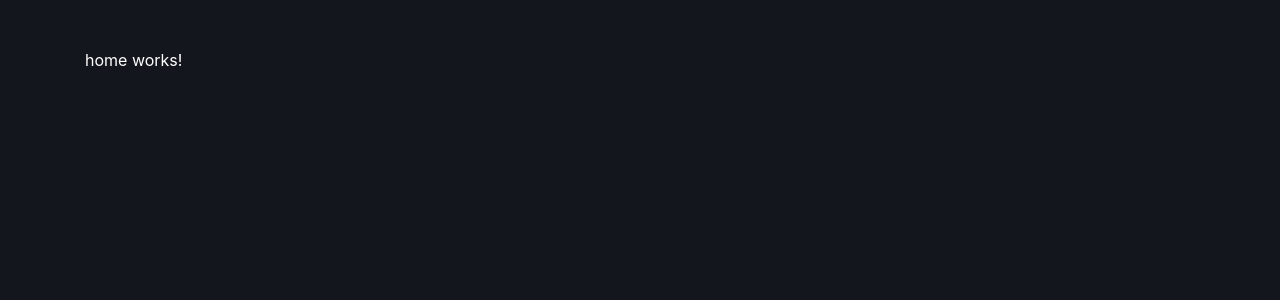
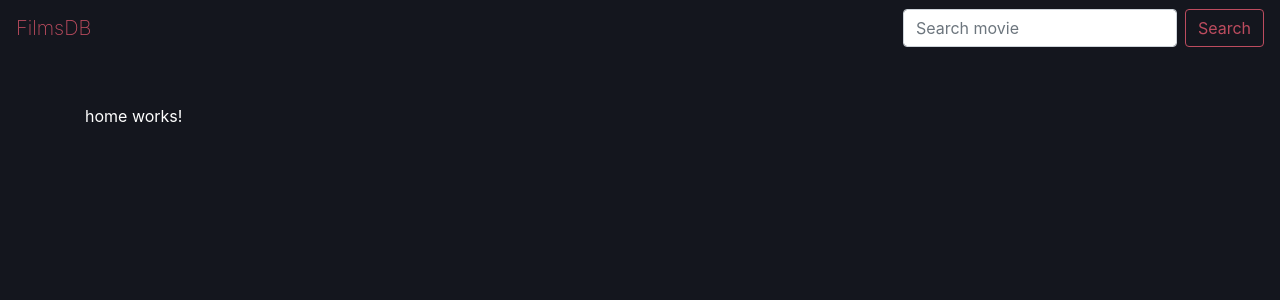
Before and after one commit to aorek/JustMovieDB, an Angular app: page /home in a window 1280 px wide. Shown: the top 300 px of the page. Built offline with nearby package versions, Linux system fonts and the light colour scheme.

Commit message:
Create navbar component

```diff
--- a/src/app/app.component.html
+++ b/src/app/app.component.html
@@ -1,3 +1,5 @@
+<app-navbar></app-navbar>
+
 <div class="container mt-5">
   <router-outlet></router-outlet>
 </div>
--- a/src/app/app.module.ts
+++ b/src/app/app.module.ts
@@ -4,10 +4,11 @@ import { HttpClientModule } from '@angular/common/http';
 
 import { AppRouterModule } from './app-router.module';
 import { AppComponent } from './app.component';
+import { ComponentsModule } from './components/components.module';
 
 @NgModule({
   declarations: [AppComponent],
-  imports: [BrowserModule, HttpClientModule, AppRouterModule],
+  imports: [BrowserModule, HttpClientModule, AppRouterModule, ComponentsModule],
   providers: [],
   bootstrap: [AppComponent],
 })
--- /dev/null
+++ b/src/app/components/navbar/navbar.component.html
@@ -0,0 +1,31 @@
+<nav class="navbar navbar-expand-sm">
+  <a class="navbar-brand" routerLink="/home">FilmsDB</a>
+  <button
+    class="navbar-toggler"
+    type="button"
+    data-toggle="collapse"
+    data-target="#navbarSupportedContent"
+    aria-controls="navbarSupportedContent"
+    aria-expanded="false"
+    aria-label="Toggle navigation"
+  >
+    <span class="navbar-toggler-icon"></span>
+  </button>
+
+  <div
+    class="collapse navbar-collapse justify-content-end"
+    id="navbarSupportedContent"
+  >
+    <form class="form-inline my-2 my-lg-0">
+      <input
+        class="form-control mr-sm-2"
+        type="search"
+        placeholder="Search movie"
+        aria-label="Search"
+      />
+      <button class="btn btn-outline-success my-2 my-sm-0" type="submit">
+        Search
+      </button>
+    </form>
+  </div>
+</nav>
--- /dev/null
+++ b/src/app/components/navbar/navbar.component.ts
@@ -0,0 +1,15 @@
+import { Component, OnInit } from '@angular/core';
+
+@Component({
+  selector: 'app-navbar',
+  templateUrl: './navbar.component.html',
+  styleUrls: ['./navbar.component.css']
+})
+export class NavbarComponent implements OnInit {
+
+  constructor() { }
+
+  ngOnInit(): void {
+  }
+
+}
```
Also changed, not shown: src/app/components/components.module.ts (+6 -6 lines), src/app/components/navbar/navbar.component.css (added).
